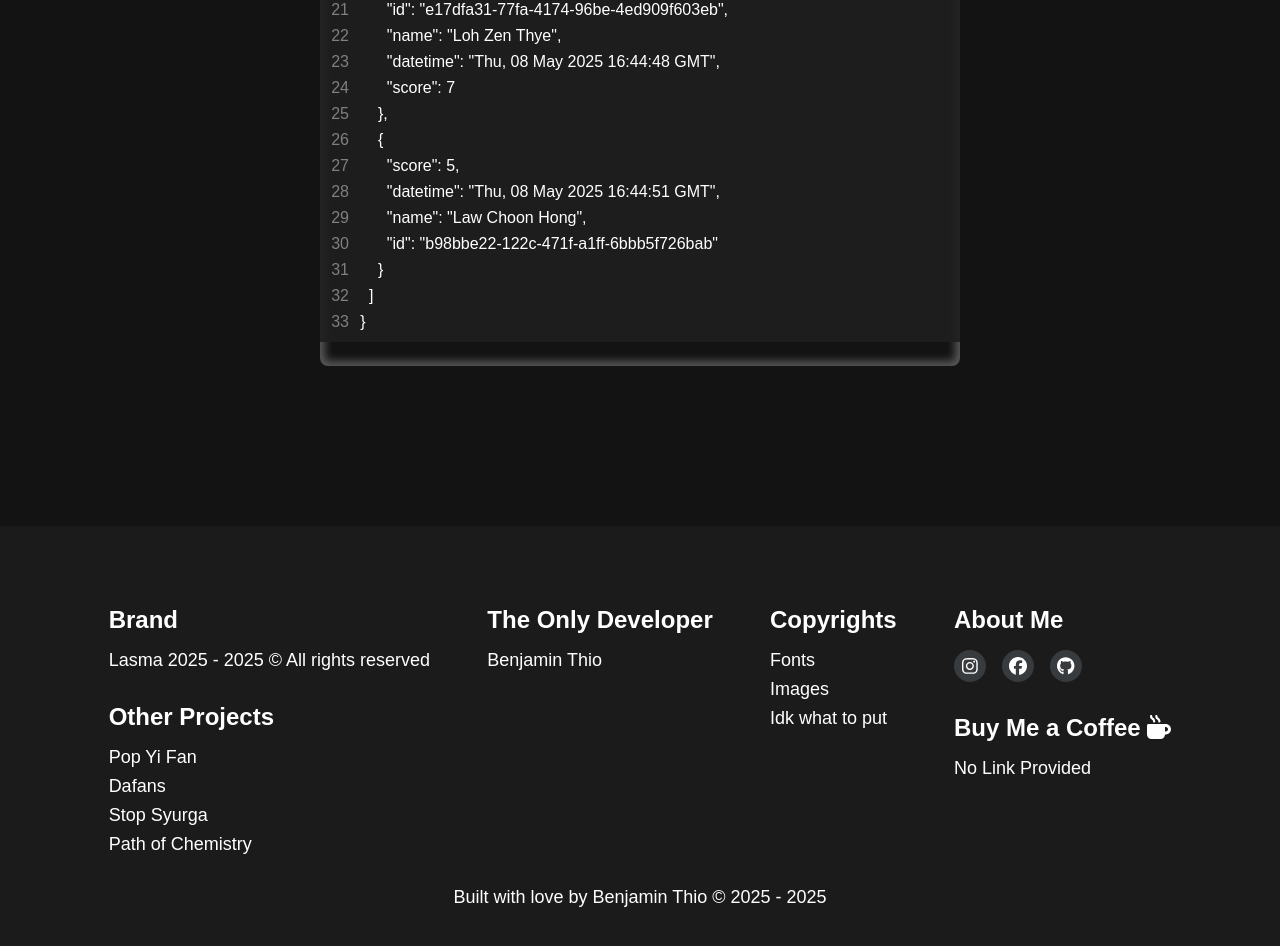
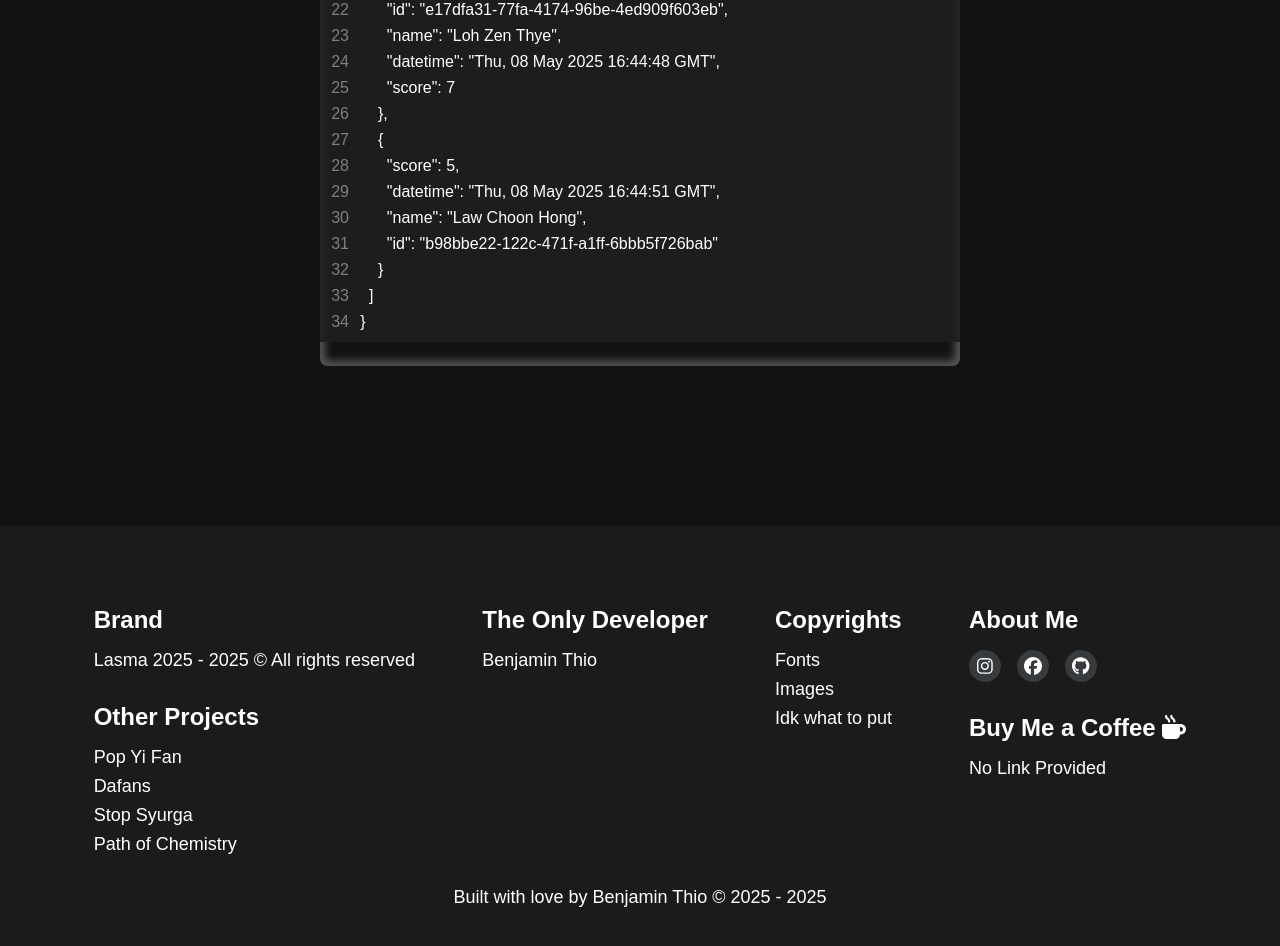
Before and after one commit to BenjaminThio/lasma-web, a Next.js app: page / in a window 1280 px wide. Shown: the part 1300-2246 px from the top of the page. Built offline with nearby package versions, Linux system fonts and the light colour scheme; no server answers; a web font is replaced by a local one.

Commit message:
fix footer in mobile view.

```diff
--- a/app/components/code-editor/editor-card.tsx
+++ b/app/components/code-editor/editor-card.tsx
@@ -47,7 +47,7 @@ function DisplayCode(data: any): Array<JSX.Element> {
         display.push(
             <div style={{display: 'flex'}} key={i}>
                 <div style={{paddingRight: '0.7rem', color: 'gray'}}>
-                    { i }
+                    { i + 1 }
                 </div>
                 <div style={{whiteSpace: 'pre'}}>
                     { splitData[i] }
--- /dev/null
+++ b/app/components/footer/footer.module.css
@@ -0,0 +1,27 @@
+.main-container {
+    display: flex;
+    flex-direction: column;
+    font-size: x-large;
+    padding: 5rem;
+    height: fit-content;
+    width: calc(100% - 10rem);
+    gap: 2rem;
+    overflow: auto;
+}
+
+.footer-upper {
+    width: 100%;
+    display: flex;
+    flex-direction: column;
+    justify-content: space-around;
+    gap: 2.5rem;
+}
+
+@media (min-width: 768px) {
+    .footer-upper {
+        width: 100%;
+        display: flex;
+        flex-direction: row;
+        justify-content: space-around;
+    }
+}
--- a/app/components/footer/footer.tsx
+++ b/app/components/footer/footer.tsx
@@ -4,6 +4,7 @@ import { FontAwesomeIcon } from '@fortawesome/react-fontawesome';
 import { faFacebook, faGithub, faInstagram } from '@fortawesome/free-brands-svg-icons';
 import { faMugHot } from '@fortawesome/free-solid-svg-icons';
 import Link from 'next/link';
+import styles from './footer.module.css';
 
 const fusionPixel12px: NextFont = localFont({
     src: './../../../public/fonts/fusion-pixel-12px-monospaced-zh_hans.otf'
@@ -11,17 +12,8 @@ const fusionPixel12px: NextFont = localFont({
 
 export default function Footer() {
     return (
-        <footer className={fusionPixel12px.className} style={{
-            display: 'flex',
-            flexDirection: 'column',
-            fontSize: 'x-large',
-            padding: '5rem',
-            height: 'fit-content',
-            width: 'calc(100% - 10rem)',
-            gap: '2rem',
-            overflow: 'auto'
-        }}>
-            <div style={{width: '100%', display: 'flex', justifyContent: 'space-around'}}>
+        <footer className={`${fusionPixel12px.className} ${styles['main-container']}`}>
+            <div className={styles['footer-upper']}>
             <span style={{display: 'flex', flexDirection: 'column', gap: '2rem'}}>
                 <div style={{display: 'flex', flexDirection: 'column', gap: '1rem'}}>
                     <div style={{fontWeight: 'bold'}}>Brand</div>
@@ -47,7 +39,7 @@ export default function Footer() {
                     Benjamin Thio
                 </div>
             </span>
-            <span style={{display: 'flex', flexDirection: 'column', gap: '1rem'}}>
+            <span style={{display: 'flex',flexDirection: 'column', gap: '1rem'}}>
                 <div style={{fontWeight: 'bold'}}>
                     Copyrights
                 </div>
```
Also changed, not shown: data/data.json (+25 -18 lines).
